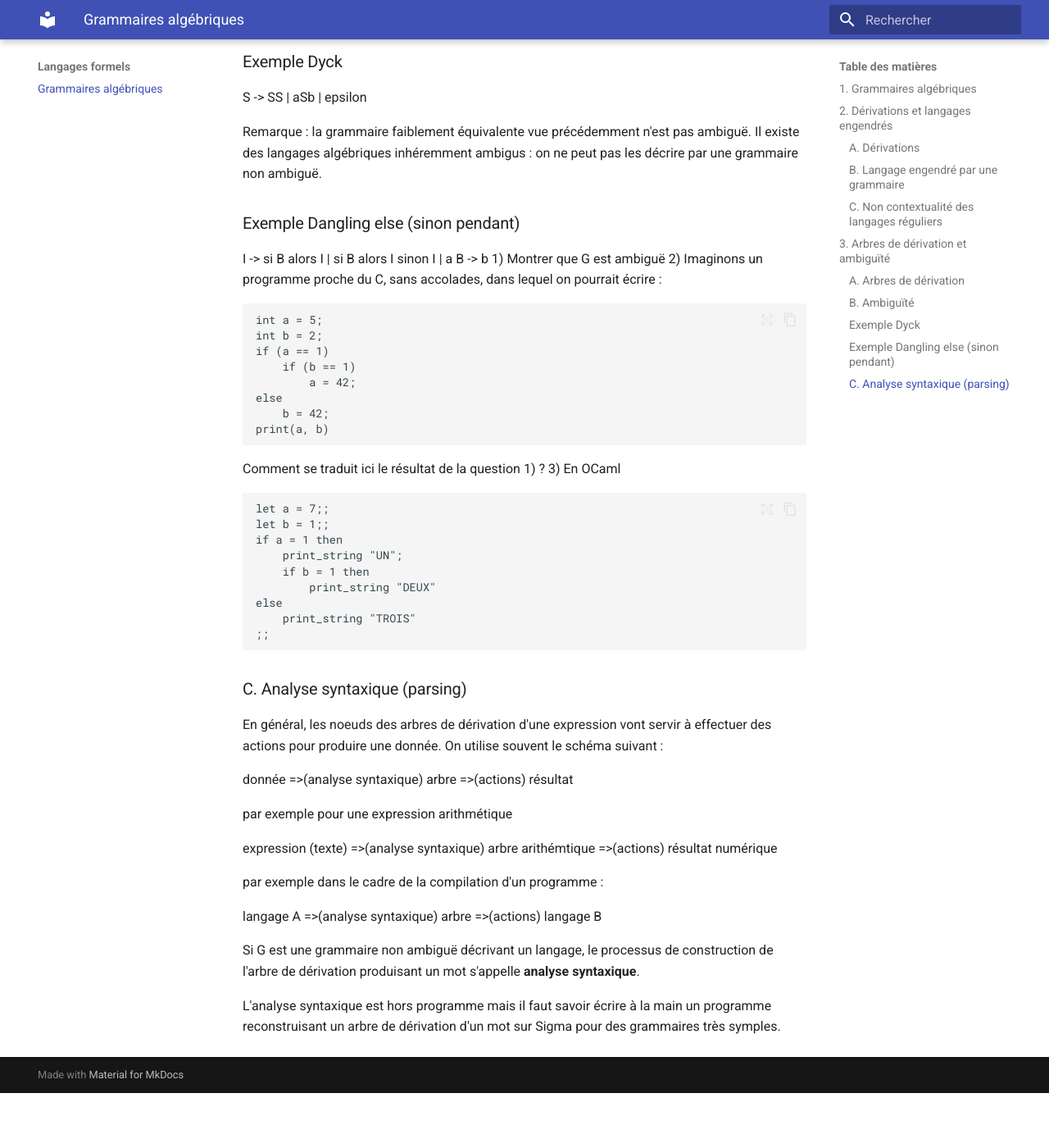
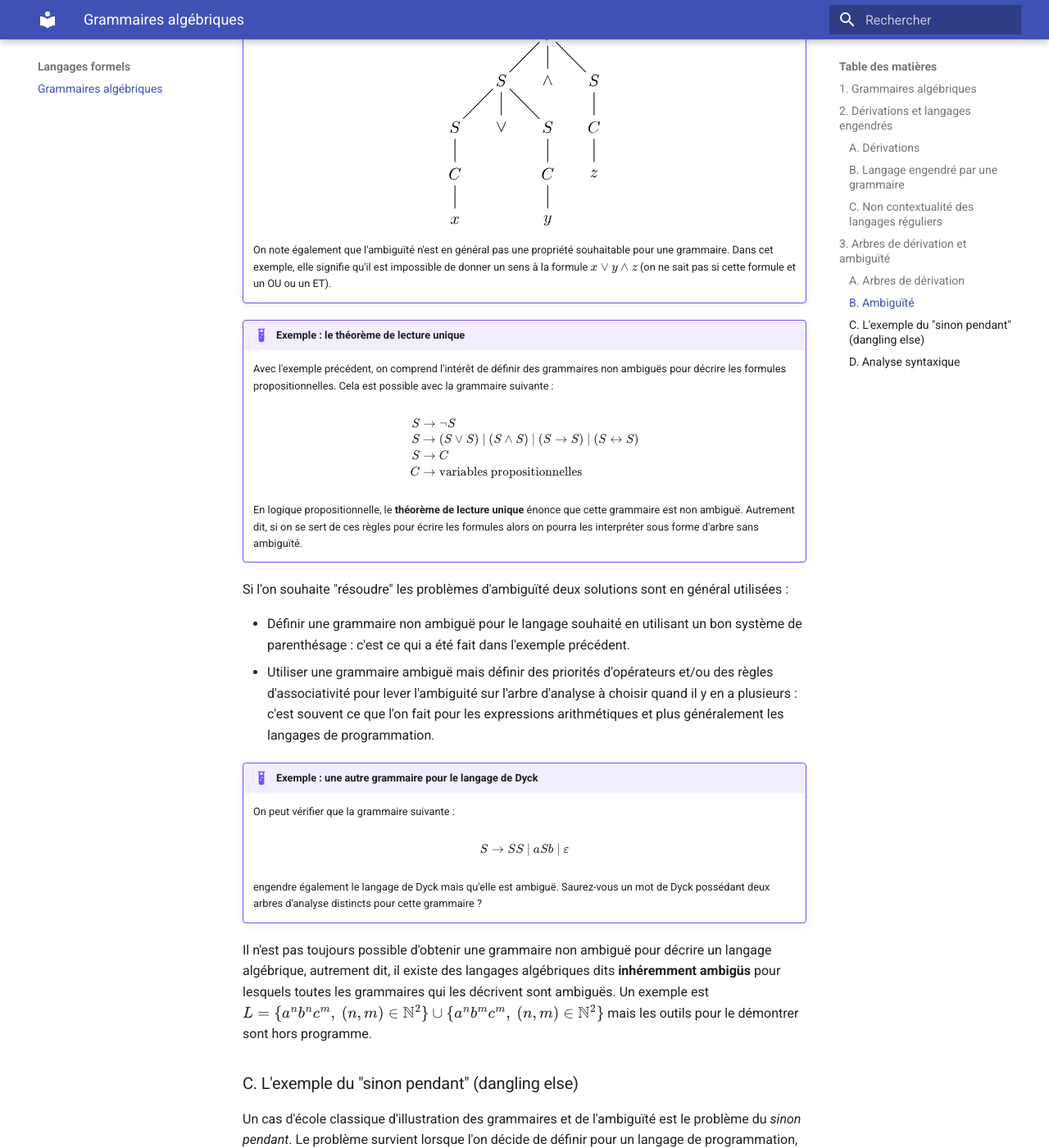
Before and after one commit to vincent-picard/vincent-picard.github.io, an MkDocs documentation site: the page built from docs/langages/grammaires.md, in a window 1280 px wide and 1400 px high, scrolled down 8763 px. Shown: the whole window at 82% size. Built offline with MkDocs 1.6.1 and Material for MkDocs 9.7.7, drawn with Linux system fonts in a browser that asks for light colours; before the commit the page ends 10096 px from its top, so only the background shows below that; some of the changed text lies outside the part shown.

Commit message:
grammaires

````diff
--- a/docs/langages/grammaires.md
+++ b/docs/langages/grammaires.md
@@ -316,19 +316,66 @@
     ![Un arbre de dérivation](fig/ambiguite/ambiguite-1.svg)
     </figure>
 
-### Exemple Dyck
-S -> SS | aSb | epsilon
+    <figure>
+    ![Un autre arbre de dérivation](fig/ambiguite/ambiguite-2.svg)
+    </figure>
 
-Remarque : la grammaire faiblement équivalente vue précédemment n'est pas ambiguë. Il existe des langages algébriques inhéremment ambigus : on ne peut pas les décrire par une grammaire non ambiguë.
+    On note également que l'ambiguïté n'est en général pas une propriété souhaitable pour une grammaire. Dans cet exemple, elle signifie qu'il est impossible de donner un sens à la formule $x \lor y \land z$ (on ne sait pas si cette formule et un OU ou un ET).
 
-### Exemple Dangling else (sinon pendant)
-I -> si B alors I
-    | si B alors I sinon I
-    | a
-B -> b
-1) Montrer que G est ambiguë
-2) Imaginons un programme proche du C, sans accolades, dans lequel on pourrait écrire :
-```
+!!! example "Exemple : le théorème de lecture unique"
+    Avec l'exemple précédent, on comprend l'intérêt de définir des grammaires non ambiguës pour décrire les formules propositionnelles. Cela est possible avec la grammaire suivante :
+
+    $$
+    \begin{align}
+    S &\to \neg S\\
+    S &\to (S \lor S) \ |\  (S \land S) \ |\  (S \rightarrow S) \ |\  (S \leftrightarrow S)\\
+    S &\to C \\
+    C &\to \textrm{variables propositionnelles}
+    \end{align}
+    $$
+
+    En logique propositionnelle, le **théorème de lecture unique** énonce que cette grammaire est non ambiguë. Autrement dit, si on se sert de ces règles pour écrire les formules alors on pourra les interpréter sous forme d'arbre sans ambiguïté.
+
+Si l'on souhaite "résoudre" les problèmes d'ambiguïté deux solutions sont en général utilisées :
+
+- Définir une grammaire non ambiguë pour le langage souhaité en utilisant un bon système de parenthésage : c'est ce qui a été fait dans l'exemple précédent.
+- Utiliser une grammaire ambiguë mais définir des priorités d'opérateurs et/ou des règles d'associativité pour lever l'ambiguité sur l'arbre d'analyse à choisir quand il y en a plusieurs : c'est souvent ce que l'on fait pour les expressions arithmétiques et plus généralement les langages de programmation.
+
+!!! example "Exemple : une autre grammaire pour le langage de Dyck"
+    On peut vérifier que la grammaire suivante :
+
+    $$
+    S \to SS \ |\  aSb \ |\  \varepsilon
+    $$
+
+    engendre également le langage de Dyck mais qu'elle est ambiguë. Saurez-vous un mot de Dyck possédant deux arbres d'analyse distincts pour cette grammaire ?
+
+Il n'est pas toujours possible d'obtenir une grammaire non ambiguë pour décrire un langage algébrique, autrement dit, il existe des langages algébriques dits **inhéremment ambigüs** pour lesquels toutes les grammaires qui les décrivent sont ambiguës. Un exemple est $L = \{a^n b^n c^m,\  (n, m) \in \mathbb{N}^2\} \cup \{a^n b^m c^m,\  (n, m) \in \mathbb{N}^2\}$ mais les outils pour le démontrer sont hors programme.
+
+### C. L'exemple du "sinon pendant" (dangling else)
+
+Un cas d'école classique d'illustration des grammaires et de l'ambiguïté est le problème du _sinon pendant_. Le problème survient lorsque l'on décide de définir pour un langage de programmation, une structure conditionnelle *Si ... Alors ... Sinon ...* avec un *Sinon* optionnel. Par exemple considérons la grammaire simplifiée suivante :
+
+$$
+\begin{align}
+I &\to \mathbf{si}\  B\  \mathbf{alors}\  I\\
+    &|\  \mathbf{si}\  B\ \mathbf{alors}\  I\  \mathbf{sinon}\  I \\
+    &|\ a \\
+B &\to b
+\end{align}
+$$
+
+Dans cette grammaire, $B$ sert à décrire une expression booléenne (ici volontairement simplifiée à $b$ par simplicité) et $a$ sert à décrire une instruction ou un bloc d'instructions (ici volontairement réduit à $a$). On remarque alors qu'il existe deux interprétations différentes du programme :
+
+$$
+\mathbf{si}\  b\  \mathbf{alors}\  \mathbf{si}\  b\  \mathbf{alors}\  a\  \mathbf{sinon}\  a
+$$
+
+autrement dit, la grammaire utilisée est ambiguë.
+
+Voyons comment le problème pourrait se traduire en langage C. Imaginons un langage proche du C dans lequel il n'y a pas d'accolade, et considérons le programme :
+
+```C
 int a = 5;
 int b = 2;
 if (a == 1)
@@ -336,11 +383,13 @@
         a = 42;
 else
     b = 42;
-print(a, b)
+printf("%d, %d", a, b);
 ```
-Comment se traduit ici le résultat de la question 1) ?
-3) En OCaml
-```
+
+Alors avec la première interprétation du sinon pendant, le programme affiche `(5, 42)` avec la seconde interprétation il affiche `(5, 2)`. Autrement dit, il est impossible de savoir si le `else` appartient au premier ou au second `if`... La syntaxe du langage C permet de lever l'ambiguité grâce à l'utilisation des accolades.
+
+Voyons maintenant ce qu'il se passe en OCaml.
+```ocaml
 let a = 7;;
 let b = 1;;
 if a = 1 then
@@ -351,21 +400,16 @@
     print_string "TROIS"
 ;;
 ```
+Ce programme affiche `DEUX` à l'écran.
 
-### C. Analyse syntaxique (parsing)
+On constate donc que OCaml décide de faire le choix que le dernier `else` . Si on regarde la manière dont le code est indenté, on constate que l'auteur est probablement dans l'erreur dans ce qu'il imagine être le comportement du programme (erreur classique d'utilisation du `if` en OCaml).
 
-En général, les noeuds des arbres de dérivation d'une expression vont servir à effectuer des actions pour produire une donnée. On utilise souvent le schéma suivant :
+### D. Analyse syntaxique
 
-donnée =>(analyse syntaxique) arbre =>(actions) résultat
+L'**analyse syntaxique** consiste à partir d'une grammaire et d'un texte appartenant au langage de cette grammaire à **construire un arbre d'analyse** pour ce texte. Cet arbre représentera alors le texte sous une forme structurée qui sera plus facile à manipuler par un programme.
 
-par exemple pour une expression arithmétique
+Par exemple, on peut vouloir obtenir le résultat du calcul de l'expression arithmétique `(1 + 3) * (5 + 7)`. On utilise alors un analyseur syntaxique pour obtenir un arbre de dérivation correspondant à cette expression, puis on calcule la valeur de l'expression à partir de l'arbre.
 
-expression (texte) =>(analyse syntaxique) arbre arithémtique =>(actions) résultat numérique
+Un autre exemple classique est celui de la compilation. En général, un compilateur commence par une première phrase d'analyse textuelle du code source afin de représenter le programme sous forme d'un arbre appelé **arbre de syntaxe abstraite**. C'est à partir de cet arbre que le compilateur va pouvoir produire du code vers le langage cible.
 
-par exemple dans le cadre de la compilation d'un programme :
-
-langage A =>(analyse syntaxique) arbre =>(actions) langage B
-
-Si G est une grammaire non ambiguë décrivant un langage, le processus de construction de l'arbre de dérivation produisant un mot s'appelle **analyse syntaxique**.
-
-L'analyse syntaxique est hors programme mais il faut savoir écrire à la main un programme reconstruisant un arbre de dérivation d'un mot sur Sigma pour des grammaires très symples.
+Aucune technique spécifique d'analyse syntaxique n'est au programme mais il faut savoir réaliser cette démarche dans le cas de grammaires simples. **Voir TP :** pour une analyse syntaxique descendante des expressions arithmétiques simples.
````
